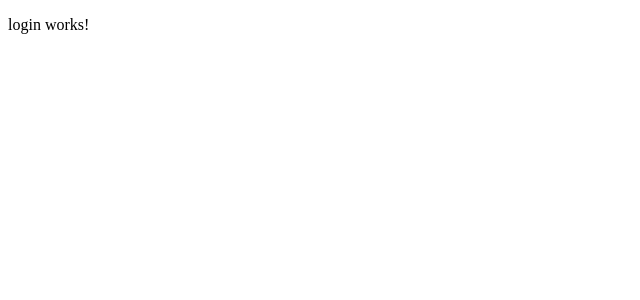
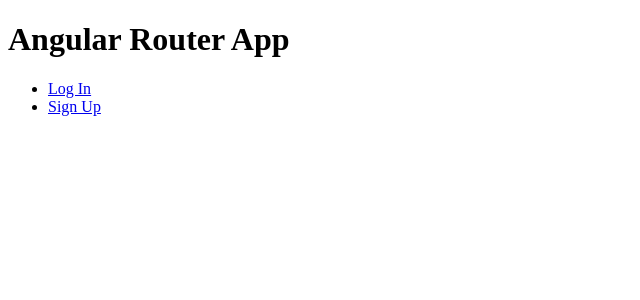
Before and after one commit to chopsticks-user/Springular, an Angular app in the folder frontend/: page / in a window 1280 px wide. Shown: the top 300 px of the page, without its empty margins (0-640 px from the left). Built offline with nearby package versions, Linux system fonts and the light colour scheme.

Commit message:
Add login and signup routes

```diff
--- a/frontend/angular.json
+++ b/frontend/angular.json
@@ -92,5 +92,8 @@
         }
       }
     }
+  },
+  "cli": {
+    "analytics": false
   }
 }
--- a/frontend/src/app/app.component.html
+++ b/frontend/src/app/app.component.html
@@ -1,2 +1,22 @@
-<app-login></app-login>
+<h1>Angular Router App</h1>
+<nav>
+  <ul>
+    <li>
+      <a
+        routerLink="/login"
+        routerLinkActive="active"
+        ariaCurrentWhenActive="page"
+        >Log In</a
+      >
+    </li>
+    <li>
+      <a
+        routerLink="/signup"
+        routerLinkActive="active"
+        ariaCurrentWhenActive="page"
+        >Sign Up</a
+      >
+    </li>
+  </ul>
+</nav>
 <router-outlet />
--- a/frontend/src/app/app.routes.ts
+++ b/frontend/src/app/app.routes.ts
@@ -1,3 +1,8 @@
 import { Routes } from '@angular/router';
+import { LoginComponent } from './components/login/login.component';
+import { SignupComponent } from './components/signup/signup.component';
 
-export const routes: Routes = [];
+export const routes: Routes = [
+    {path: 'login', component: LoginComponent},
+    {path: 'signup', component: SignupComponent},
+];
```
Also changed, not shown: frontend/src/app/app.component.ts (+10 -3 lines).
